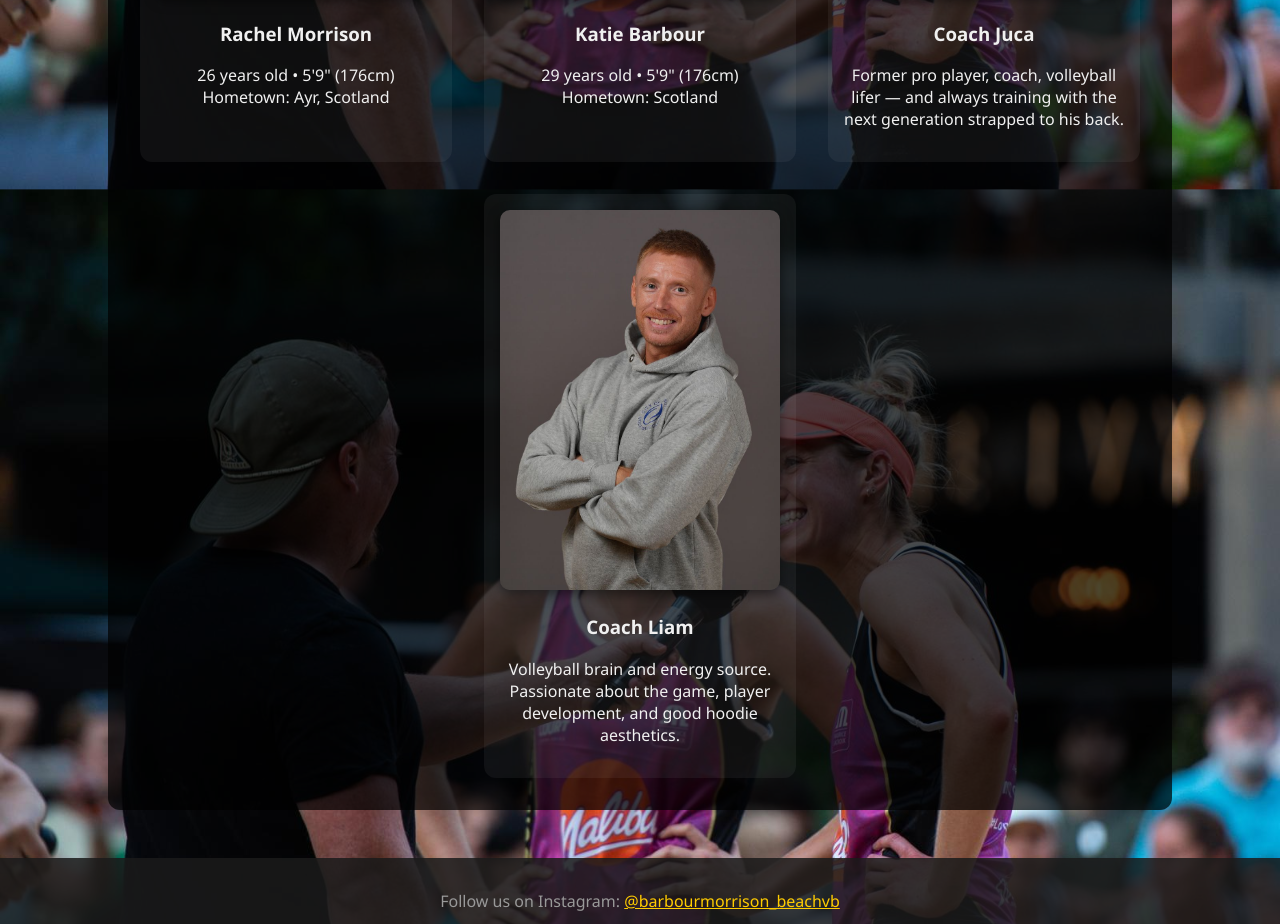
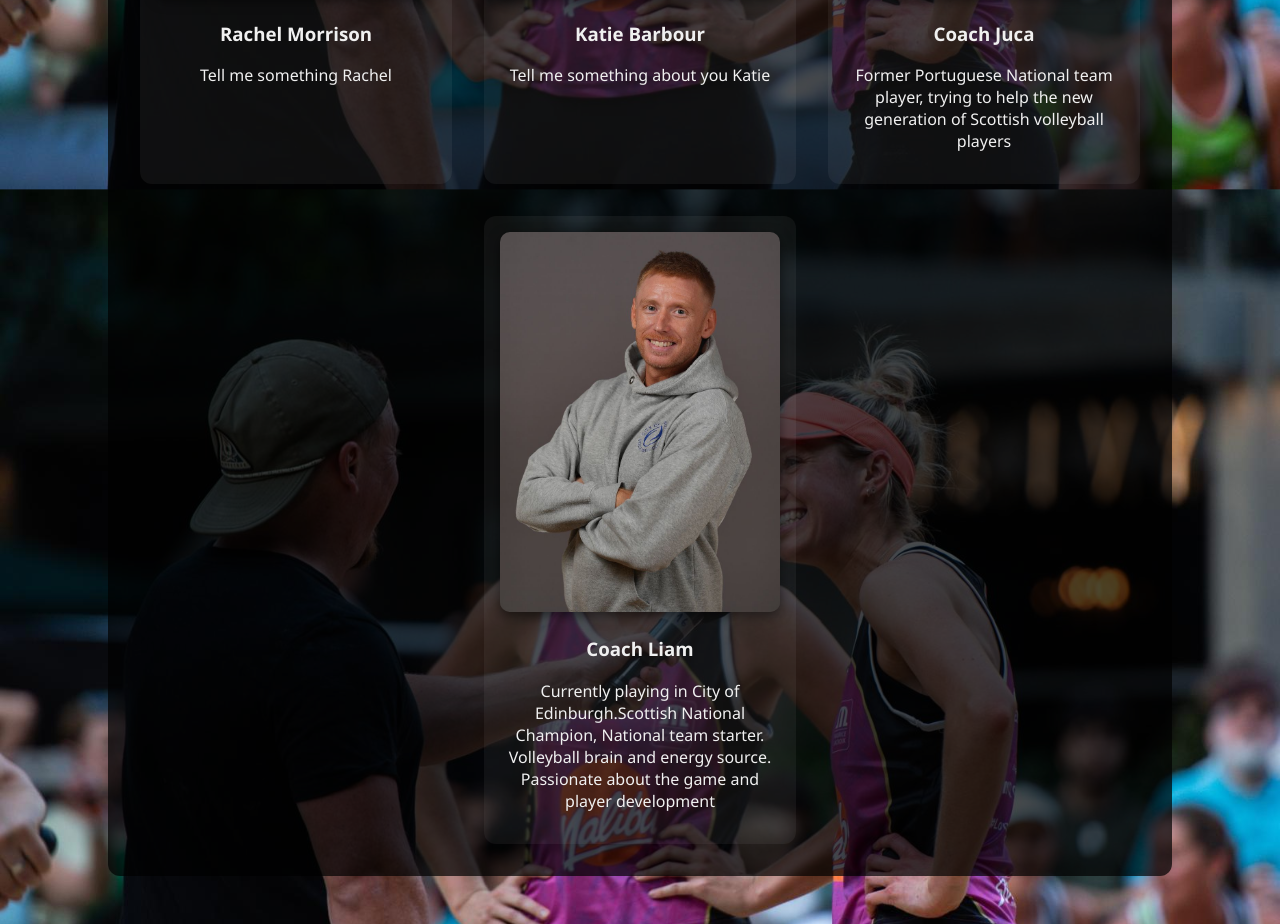
Before and after one commit to JucaVaz/barbourmorrisson-beachvolleyball, a plain HTML site: page team.html in a window 1280 px wide. Shown: the part 665-1589 px from the top of the page. Drawn offline with Linux system fonts and the light colour scheme.

Commit message:
betatestwebteams

```diff
--- a/team.html
+++ b/team.html
@@ -92,22 +92,22 @@
       <div class="player">
         <img src="images/rachel.jpg" alt="Rachel Morrison">
         <h3>Rachel Morrison</h3>
-        <p>26 years old • 5'9" (176cm)<br>Hometown: Ayr, Scotland</p>
+        <p>Tell me something Rachel</p>
       </div>
       <div class="player">
         <img src="images/katie.jpg" alt="Katie Barbour">
         <h3>Katie Barbour</h3>
-        <p>29 years old • 5'9" (176cm)<br>Hometown: Scotland</p>
+        <p>Tell me something about you Katie</p>
       </div>
       <div class="player">
         <img src="images/juca.jpg" alt="Coach Juca">
         <h3>Coach Juca</h3>
-        <p>Former pro player, coach, volleyball lifer — and always training with the next generation strapped to his back.</p>
+        <p>Former Portuguese National team player, trying to help the new generation of Scottish volleyball players</p>
       </div>
       <div class="player">
         <img src="images/liam.jpg" alt="Coach Liam">
         <h3>Coach Liam</h3>
-        <p>Volleyball brain and energy source. Passionate about the game, player development, and good hoodie aesthetics.</p>
+        <p>Currently playing in City of Edinburgh.Scottish National Champion, National team starter. Volleyball brain and energy source. Passionate about the game and player development</p>
       </div>
     </div>
   </section>
```
